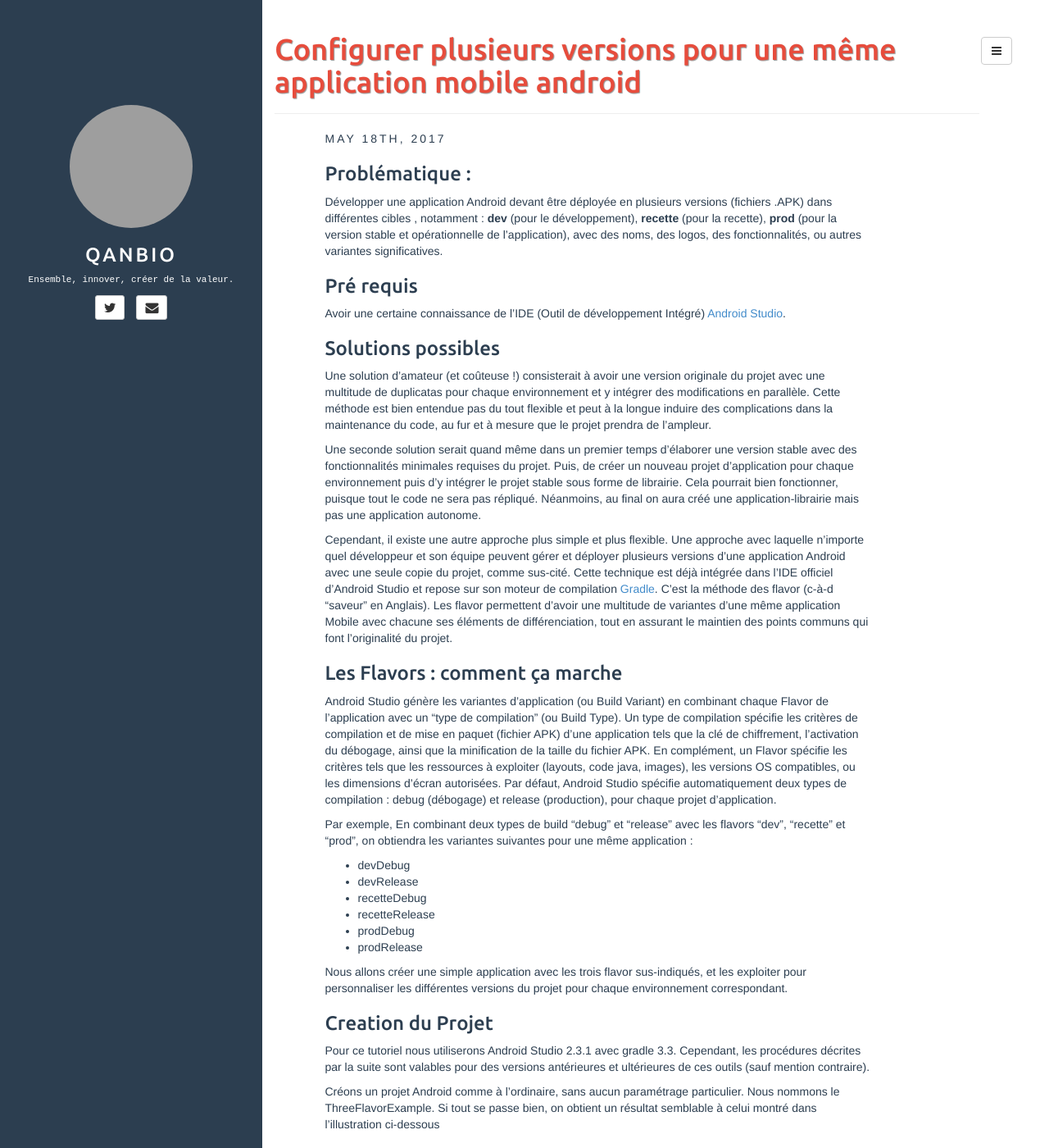
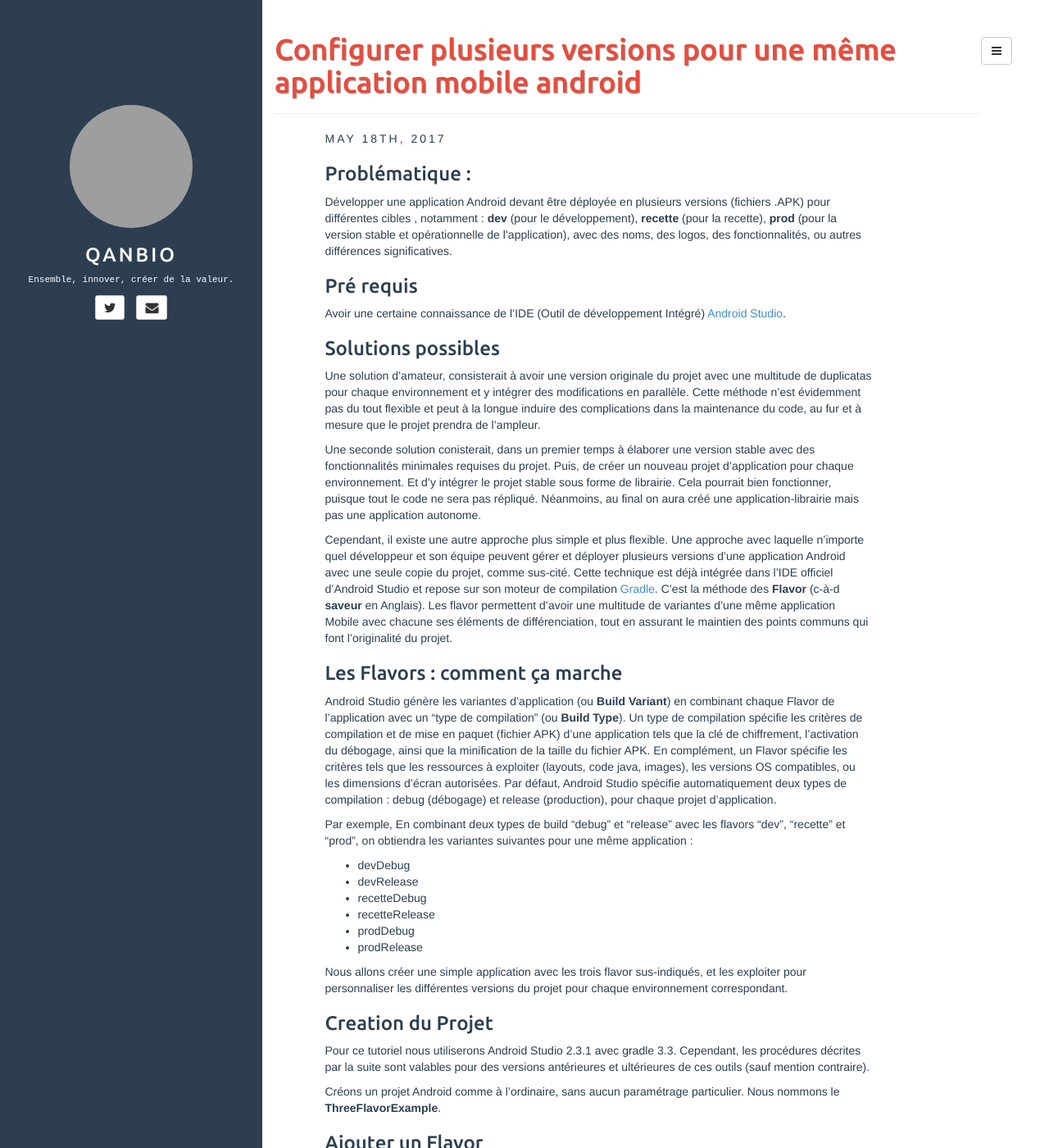
Before and after one commit to qanbio/blog, a Jekyll site: the page built from _posts/2017-05-18-configurer-plusieurs-versions-pour-une-meme-application-mobile-android.md, in a window 1280 px wide and 1400 px high. Shown: the whole window at 82% size. Built offline with Jekyll 4.4.1, drawn with Linux system fonts in a browser that asks for light colours; comment, search, counter and statistics services are not loaded; some of the changed text lies outside the part shown; grey boxes are pictures that could not be loaded.

Commit message:
revision et correction des fautes orthographiques

```diff
--- a/_posts/2017-05-18-configurer-plusieurs-versions-pour-une-meme-application-mobile-android.md
+++ b/_posts/2017-05-18-configurer-plusieurs-versions-pour-une-meme-application-mobile-android.md
@@ -9,21 +9,21 @@
 description: Ce post est un aide-mémoire pour gérer le déploiement de plusieurs versions d'une même application Android avec Android Studio.
 ---
 ### Problématique :
-Développer une application Android devant être déployée en plusieurs versions (fichiers .APK) dans différentes cibles , notamment : **dev** (pour le développement), **recette** (pour la recette), **prod** (pour la version stable et opérationnelle de l’application), avec des noms, des logos, des fonctionnalités, ou autres variantes significatives.
+Développer une application Android devant être déployée en plusieurs versions (fichiers .APK) pour différentes cibles , notamment : **dev** (pour le développement), **recette** (pour la recette), **prod** (pour la version stable et opérationnelle de l’application), avec des noms, des logos, des fonctionnalités, ou autres différences significatives.
 
 ### Pré requis
 Avoir une certaine connaissance de l’IDE (Outil de développement Intégré) [Android Studio](https://developer.android.com/studio/index.html).
 
 ### Solutions possibles
-Une solution d’amateur (et coûteuse !) consisterait à avoir une version originale du projet avec une multitude de duplicatas pour chaque environnement et y intégrer des modifications en parallèle. Cette méthode est bien entendue pas du tout flexible et peut à la longue induire des complications dans la maintenance du code, au fur et à mesure que le projet prendra de l’ampleur.
+Une solution d’amateur, consisterait à avoir une version originale du projet avec une multitude de duplicatas pour chaque environnement et y intégrer des modifications en parallèle. Cette méthode n'est évidemment pas du tout flexible et peut à la longue induire des complications dans la maintenance du code, au fur et à mesure que le projet prendra de l’ampleur.
 
-Une seconde solution serait quand même dans un premier temps d’élaborer une version stable avec des fonctionnalités minimales requises du projet. Puis, de créer un nouveau projet d’application pour chaque environnement puis d’y intégrer le projet stable sous forme de librairie. Cela pourrait bien fonctionner, puisque tout le code ne sera pas répliqué. Néanmoins, au final on aura créé une application-librairie mais pas une application autonome.
+Une seconde solution conisterait, dans un premier temps à élaborer une version stable avec des fonctionnalités minimales requises du projet. Puis, de créer un nouveau projet d’application pour chaque environnement. Et d’y intégrer le projet stable sous forme de librairie. Cela pourrait bien fonctionner, puisque tout le code ne sera pas répliqué. Néanmoins, au final on aura créé une application-librairie mais pas une application autonome.
 
-Cependant, il existe une autre approche plus simple et plus flexible. Une approche avec laquelle n’importe quel développeur et son équipe peuvent gérer et déployer plusieurs versions d’une application Android avec une seule copie du projet, comme sus-cité. Cette technique est déjà intégrée dans l’IDE officiel d’Android Studio et repose sur son moteur de compilation [Gradle](https://gradle.org/). C’est la méthode des flavor (c-à-d “saveur” en Anglais). Les flavor permettent d’avoir une multitude de variantes d’une même application Mobile avec chacune ses éléments de différenciation, tout en assurant le maintien des points communs qui font l’originalité du projet.
+Cependant, il existe une autre approche plus simple et plus flexible. Une approche avec laquelle n’importe quel développeur et son équipe peuvent gérer et déployer plusieurs versions d’une application Android avec une seule copie du projet, comme sus-cité. Cette technique est déjà intégrée dans l’IDE officiel d’Android Studio et repose sur son moteur de compilation [Gradle](https://gradle.org/). C’est la méthode des **Flavor** (c-à-d __saveur__ en Anglais). Les flavor permettent d’avoir une multitude de variantes d’une même application Mobile avec chacune ses éléments de différenciation, tout en assurant le maintien des points communs qui font l’originalité du projet.
 
 ### Les Flavors : comment ça marche
 
-Android Studio génère les variantes d’application (ou Build Variant) en combinant  chaque Flavor de l’application avec un “type de compilation” (ou Build Type).
+Android Studio génère les variantes d’application (ou **Build Variant**) en combinant  chaque Flavor de l’application avec un “type de compilation” (ou **Build Type**).
 Un type de compilation spécifie les critères de compilation et de mise en paquet (fichier APK) d’une application tels que la clé de chiffrement, l’activation du débogage, ainsi que la minification de la taille du fichier APK.  En complément, un Flavor spécifie les critères tels que les ressources à exploiter (layouts, code java, images), les versions OS compatibles, ou  les dimensions d’écran autorisées. Par défaut, Android Studio spécifie automatiquement deux types de compilation : debug (débogage) et release (production), pour chaque projet d’application.
 
 Par exemple, En combinant deux types de build “debug”  et “release” avec les flavors “dev”, “recette” et “prod”, on obtiendra les variantes suivantes pour une même application :
@@ -40,7 +40,8 @@
 ### Creation du Projet
 Pour ce tutoriel nous utiliserons Android Studio 2.3.1 avec gradle 3.3. Cependant, les procédures décrites par la suite sont valables pour des versions antérieures et ultérieures de ces outils (sauf mention contraire).
 
-Créons un projet Android comme à l’ordinaire, sans aucun paramétrage particulier. Nous nommons le ThreeFlavorExample. Si tout se passe bien, on obtient un résultat semblable à celui montré dans l’illustration ci-dessous
+Créons un projet Android comme à l’ordinaire, sans aucun paramétrage particulier. Nous nommons le __ThreeFlavorExample__.
+
 
 ### Ajouter un Flavor
 Clicker ensuite sur : **Build** puis **Edit Flavors**
@@ -48,19 +49,19 @@
 ![ajouter un nouveau flavor](../../../../assets/media/2017-05-18-configurer-plusieurs-versions-pour-une-meme-application-mobile-android/add_new_flavor.png "ajouter un noouveau flavor")
 
 
-Il est possible, pour chaque nouveau flavor, de modifier les valeurs des paramètres tels que : Min Sdk Version, Application Id, Target Sdk Version et même configurer le chiffrement
+Il est possible, pour chaque nouveau flavor, de modifier les valeurs des paramètres tels que : Min Sdk Version, Application Id, Target Sdk Version et même configurer le chiffrement :
 
 ![configurer un flavor](../../../../assets/media/2017-05-18-configurer-plusieurs-versions-pour-une-meme-application-mobile-android/add_new_flavor_details.png "configurer un flavor")
 
-Cliquez sur OK lorsque après avoir fini de remplir les champs souhaités. Gradle fera une synchronisation du projet, après laquelle le nouveau flavor sera prêt à l’usage. On a la largesse de créer de mettre un identifiant unique (Application Id) différent pour chaque flavor. Cela garantit que toutes les versions de l’application pourront être installées sur un même appareil (pour tester au besoin)
+Cliquez sur OK lorsque après avoir fini de remplir les champs souhaités. Gradle fera une synchronisation du projet, après laquelle le nouveau flavor sera prêt à l’usage. On a la largesse de créer de mettre un identifiant unique (Application Id) différent pour chaque flavor. Cela garantit que toutes les versions de l’application pourront être installées sur un même appareil (pour tester au besoin).
 
 
-Pour vérifier que votre nouveau flavor a été bien créé, cliquez sur l’onglet latéral Build variants, et vous verrez la liste des variantes possibles de votre application. Si vous sélectionnez une variante dans la liste, Gradle fera chargera les paramètres et ressources liés uniquement au Flavor et au Build Type combinés de cette variante. Ensuite, elle fera une nouvelle synchro du projet.
+Pour vérifier que votre nouveau flavor a été bien créé, cliquez sur l’onglet latéral **Build variants**, et vous verrez la liste des variantes possibles de votre application. Si vous sélectionnez une variante dans la liste, Gradle fera chargera les paramètres et ressources liés uniquement au Flavor et au Build Type combinés de cette variante. Ensuite, elle fera une nouvelle synchro du projet.
 
 ![variantes de compilation](../../../../assets/media/2017-05-18-configurer-plusieurs-versions-pour-une-meme-application-mobile-android/display_flavors_window.png "variantes de compilation")
 
 
-Dans le cadre du présent tutoriel, nous avons créé trois flavors pour notre projet. Les déclaration de  configuration des flavors ainsi créés pour le projet se trouvent par défaut dans le fichier build.gradle du module principal app. Ouvrez ce fichier, pour y retrouver les blocs suivants :
+Dans le cadre du présent tutoriel, nous avons créé trois flavors pour notre projet. Les déclaration de  configuration des flavors ainsi créés pour le projet se trouvent par défaut dans le fichier build.gradle du module principal __app__. Ouvrez ce fichier, pour y retrouver les blocs suivants :
 
 {% highlight bash %}
 productFlavors {
@@ -94,11 +95,11 @@
 
 
 On peut bien créer les flavors au début ou pendant le développement du projet.
-Par défaut, il y a un dossier main qui contient les fichiers du projet. Le principe est d’avoir un dossier unique pour chaque flavor créé, de sorte à y mettre toutes les ressources spécifiques au flavor.
+Par défaut, il y a un dossier **main** qui contient les fichiers du projet. Le principe est d’avoir un dossier unique pour chaque flavor créé, pour  y mettre toutes les ressources spécifiques au flavor.
 
 
 ## Ajouter des ressources à un flavor
-Il est possible de créer une ressource pour un flavor, qui *surcharge* une autre de même nom. Pour l’exemple, nous allons surcharger le fichier par défaut activity_main.xml  contenu dan le dossier  **main** du projet ThreeFlavorExample . Pour cela il suffit de créer un autre fichier portant le même nom, tout en prenant soin de selectionner le **source set** convenable pour le flavor ciblé.
+Il est possible de créer une ressource pour un flavor, qui *surcharge* une autre ressource de même nom. Pour l’exemple, nous allons surcharger le fichier par défaut __activity_main.xml__  contenu dan le dossier  __main__ du projet ThreeFlavorExample . Pour cela il suffit de créer un autre fichier portant le même nom, tout en prenant soin de selectionner le **source set** convenable pour le flavor ciblé.
 
 ![ajouter un fichier ressource au flavor](../../../../assets/media/2017-05-18-configurer-plusieurs-versions-pour-une-meme-application-mobile-android/add_flavor_resource.png "ajouter un fichier ressource au flavor")
 
```
